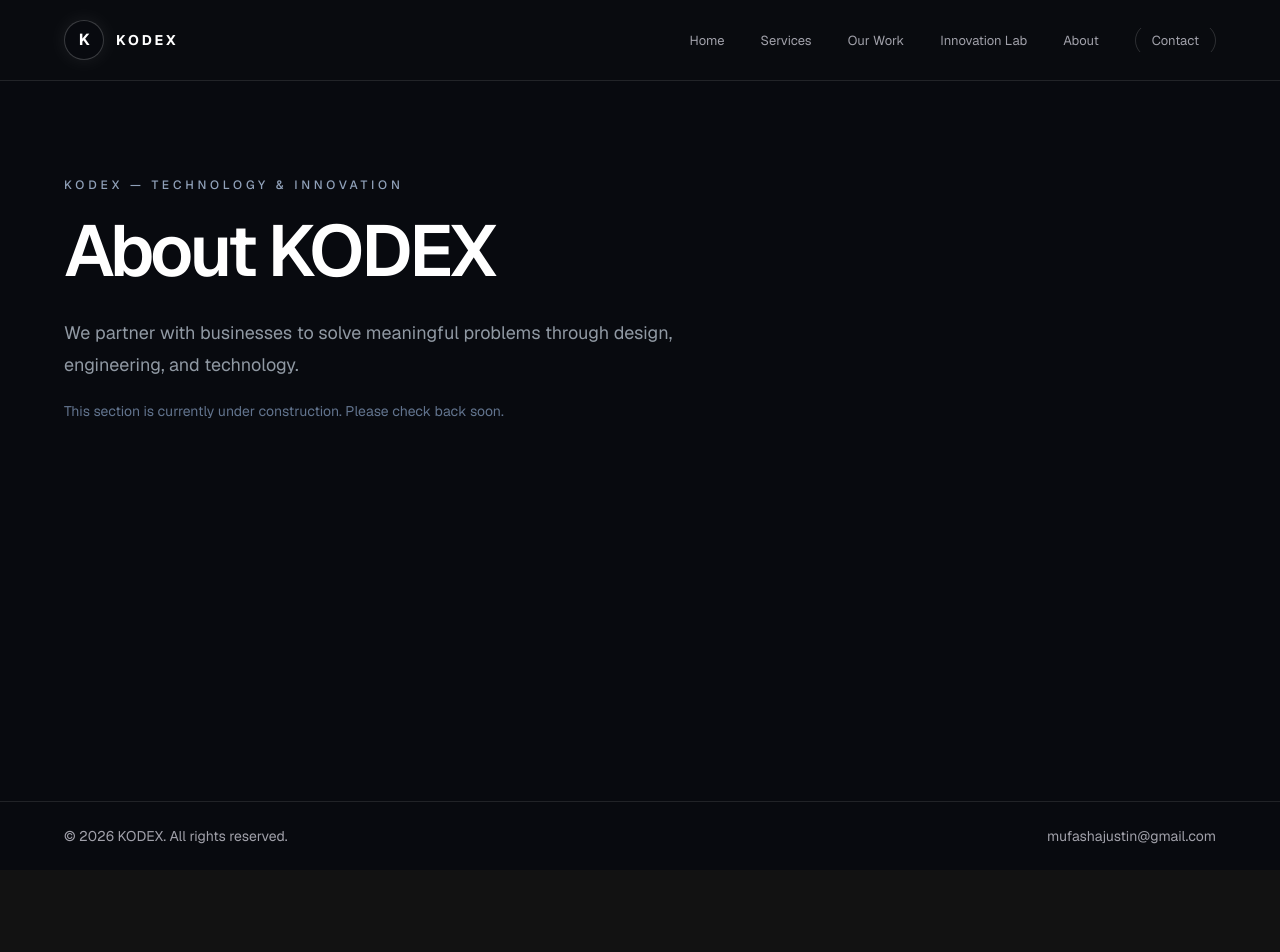
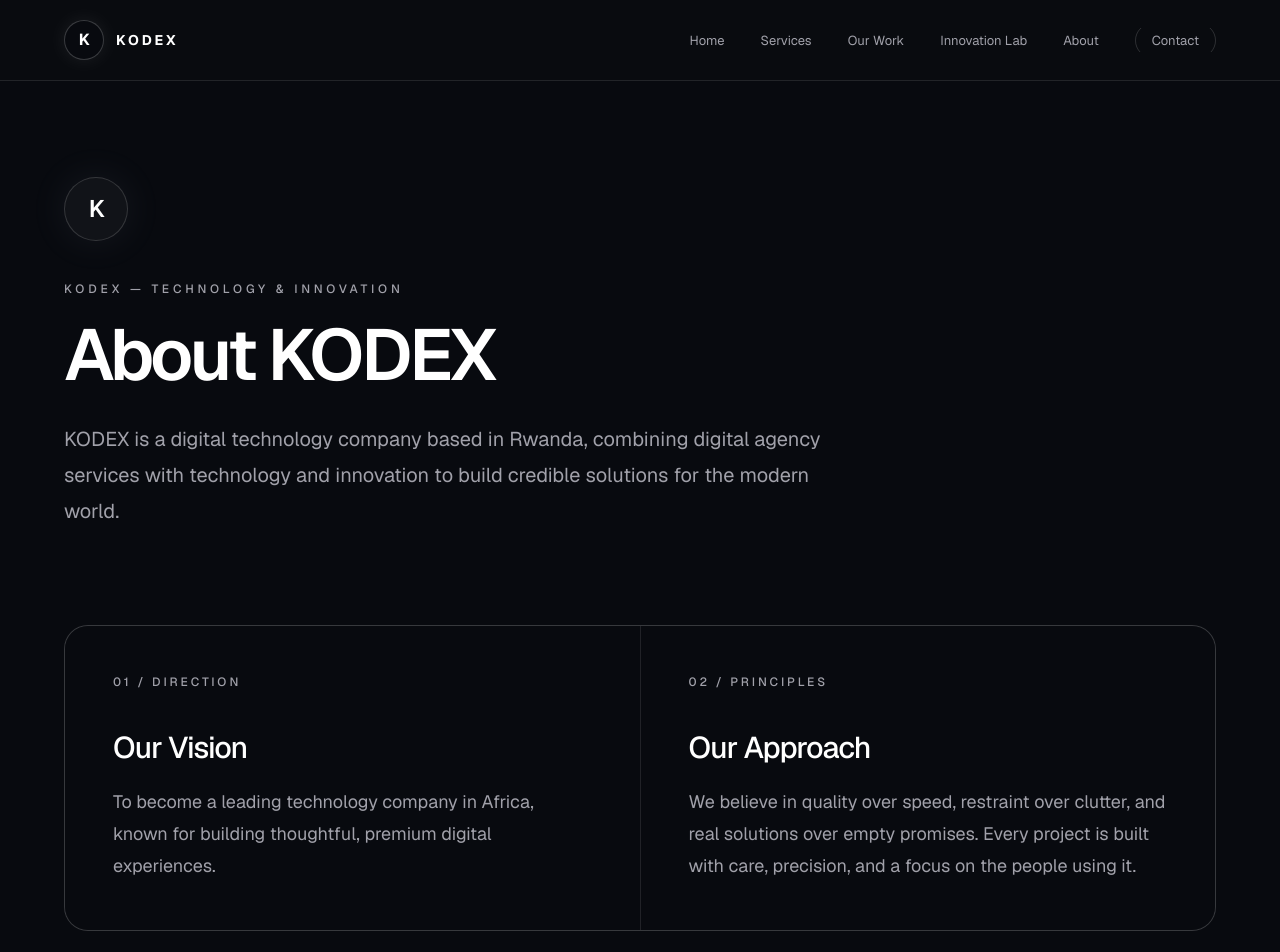
Before and after one commit to Justin-Mufasha/KODEX, a Next.js app: page /about in a window 1280 px wide. Shown: the top 952 px of the page. Before the commit the page ends 870 px from the top, so only its background shows below. Built offline with nearby package versions, Linux system fonts and the light colour scheme.

Commit message:
Phase 3: Updated About page with vision and approach

```diff
--- a/app/about/page.tsx
+++ b/app/about/page.tsx
@@ -1,10 +1,56 @@
-import SectionPage from "../components/SectionPage";
-
 export default function AboutPage() {
   return (
-    <SectionPage
-      title="About KODEX"
-      description="We partner with businesses to solve meaningful problems through design, engineering, and technology."
-    />
+    <main className="min-h-[calc(100svh-5rem)] bg-kodex-bg px-6 py-20 text-kodex-text sm:px-10 sm:py-24 lg:px-16">
+      <div className="mx-auto w-full max-w-6xl">
+        <header className="max-w-4xl">
+          <div
+            aria-hidden="true"
+            className="mb-10 flex size-16 items-center justify-center rounded-full border border-white/15 bg-white/[0.04] text-2xl font-semibold tracking-[-0.06em] text-kodex-text shadow-[0_0_40px_rgba(190,205,225,0.08)]"
+          >
+            K
+          </div>
+          <p className="mb-5 text-xs font-medium uppercase tracking-[0.32em] text-kodex-muted">
+            KODEX — TECHNOLOGY &amp; INNOVATION
+          </p>
+          <h1 className="text-5xl font-semibold leading-[1.05] tracking-[-0.05em] sm:text-6xl md:text-7xl">
+            About KODEX
+          </h1>
+          <p className="mt-7 max-w-3xl text-lg leading-8 text-kodex-muted sm:text-xl sm:leading-9">
+            KODEX is a digital technology company based in Rwanda, combining
+            digital agency services with technology and innovation to build
+            credible solutions for the modern world.
+          </p>
+        </header>
+
+        <div className="mt-16 grid gap-px overflow-hidden rounded-3xl border border-white/10 bg-white/10 md:mt-24 md:grid-cols-2">
+          <section className="bg-kodex-bg p-7 sm:p-10 lg:p-12">
+            <p className="text-xs font-medium uppercase tracking-[0.24em] text-kodex-muted">
+              01 / Direction
+            </p>
+            <h2 className="mt-10 text-2xl font-medium tracking-[-0.035em] sm:text-3xl">
+              Our Vision
+            </h2>
+            <p className="mt-5 max-w-lg text-base leading-7 text-kodex-muted sm:text-lg sm:leading-8">
+              To become a leading technology company in Africa, known for
+              building thoughtful, premium digital experiences.
+            </p>
+          </section>
+
+          <section className="bg-kodex-bg p-7 sm:p-10 lg:p-12">
+            <p className="text-xs font-medium uppercase tracking-[0.24em] text-kodex-muted">
+              02 / Principles
+            </p>
+            <h2 className="mt-10 text-2xl font-medium tracking-[-0.035em] sm:text-3xl">
+              Our Approach
+            </h2>
+            <p className="mt-5 max-w-lg text-base leading-7 text-kodex-muted sm:text-lg sm:leading-8">
+              We believe in quality over speed, restraint over clutter, and real
+              solutions over empty promises. Every project is built with care,
+              precision, and a focus on the people using it.
+            </p>
+          </section>
+        </div>
+      </div>
+    </main>
   );
 }
```
Also changed, not shown: 1 other file (tests, documents, lock files or other folders).
